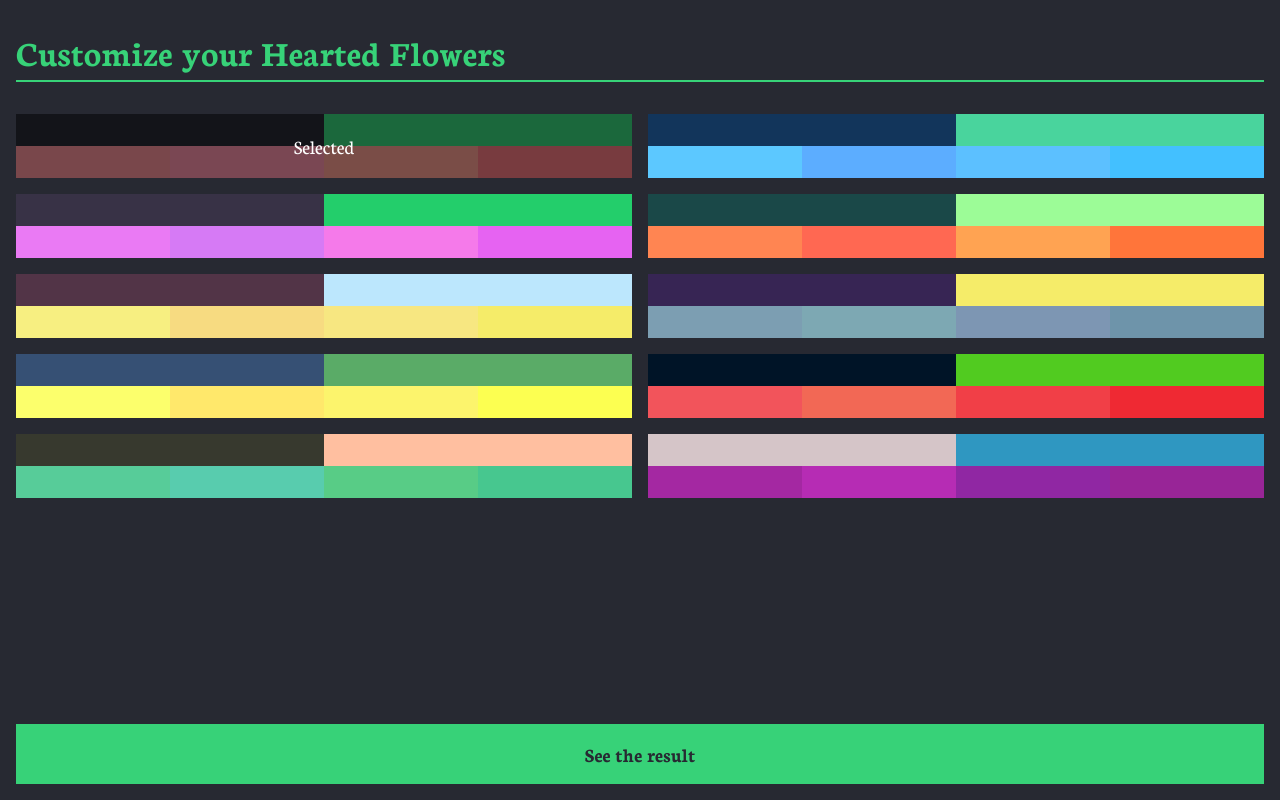
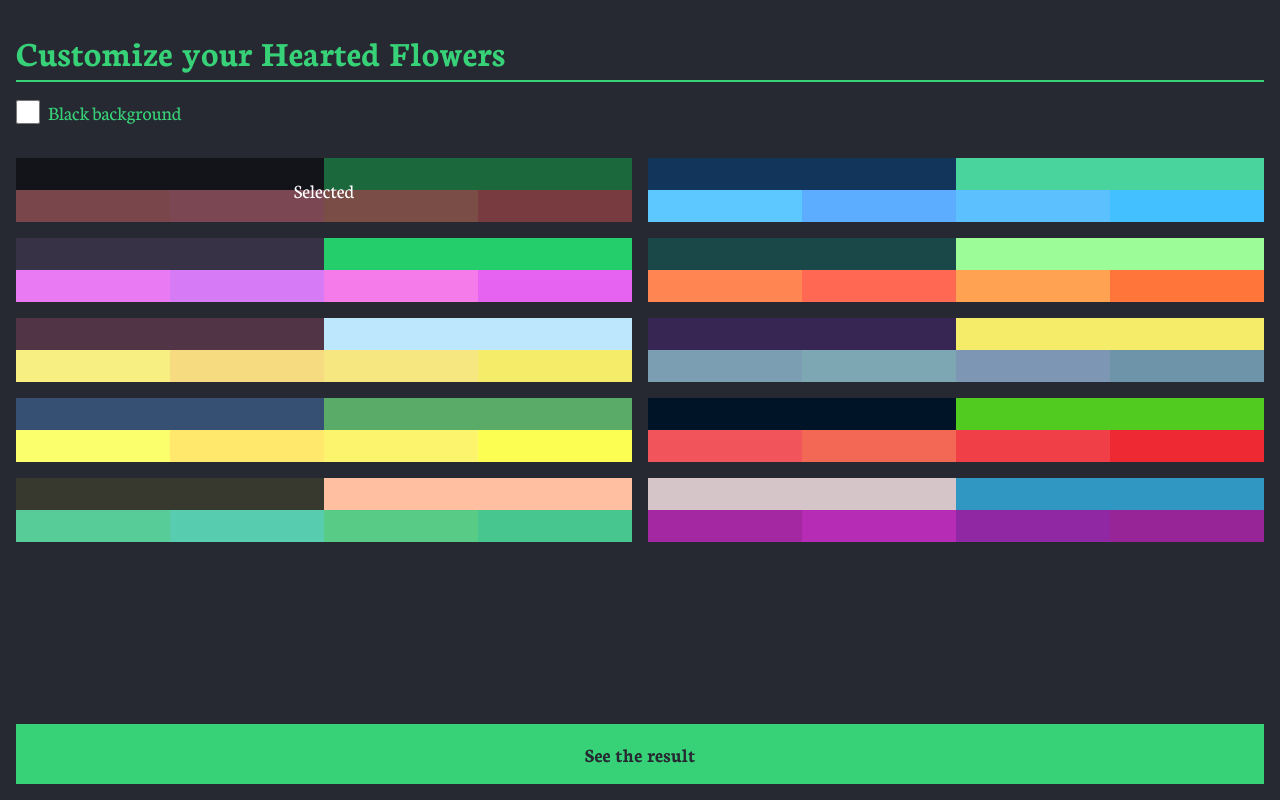
Before and after one commit to Natouche68/hearted-flowers, a SvelteKit app: page /edit in a window 1280 px wide. Built offline with nearby package versions, Linux system fonts and the light colour scheme.

Commit message:
Add an option to have a black background

```diff
--- a/src/lib/colorThemes.ts
+++ b/src/lib/colorThemes.ts
@@ -54,3 +54,4 @@ export const colorThemes: ColorTheme[] = [
 ];
 
 export const currentColorTheme = writable(colorThemes[0]);
+export const blackBackground = writable(false);
--- a/src/routes/+layout.svelte
+++ b/src/routes/+layout.svelte
@@ -1,10 +1,11 @@
 <script lang="ts">
 	import '../app.css';
-	import { currentColorTheme, colorThemes } from '$lib/colorThemes';
+	import { currentColorTheme, colorThemes, blackBackground } from '$lib/colorThemes';
 
 	let { children, data } = $props();
 
 	currentColorTheme.set(colorThemes[data.colorThemeId]);
+	blackBackground.set(data.blackBackground);
 </script>
 
 <svelte:head>
--- a/src/routes/+layout.ts
+++ b/src/routes/+layout.ts
@@ -2,8 +2,10 @@ import type { LayoutLoad } from "./$types";
 
 export const load: LayoutLoad = async ({ url }) => {
 	const colorThemeId = Number(url.searchParams.get("colorTheme")) ?? 0;
+	const blackBackground = url.searchParams.get("blackBackground") !== null;
 
 	return {
 		colorThemeId,
+		blackBackground,
 	};
 };
--- a/src/routes/+page.svelte
+++ b/src/routes/+page.svelte
@@ -1,6 +1,10 @@
 <script lang="ts">
 	import { onMount } from "svelte";
-	import { currentColorTheme, colorThemes } from "$lib/colorThemes";
+	import {
+		currentColorTheme,
+		colorThemes,
+		blackBackground,
+	} from "$lib/colorThemes";
 	import Flower from "$lib/Flower.svelte";
 
 	let leftFlower = $state<FlowerObject>();
@@ -79,11 +83,16 @@
 		img.onload = () => {
 			const ctx = canvasElement.getContext("2d") as CanvasRenderingContext2D;
 
-			const gradient = ctx.createLinearGradient(0, 0, 0, height * pixelRatio);
-			gradient.addColorStop(0, $currentColorTheme.background[1]);
-			gradient.addColorStop(1, $currentColorTheme.background[0]);
-			ctx.fillStyle = gradient;
-			ctx.fillRect(0, 0, width * pixelRatio, height * pixelRatio);
+			if ($blackBackground) {
+				ctx.fillStyle = "#000";
+				ctx.fillRect(0, 0, width * pixelRatio, height * pixelRatio);
+			} else {
+				const gradient = ctx.createLinearGradient(0, 0, 0, height * pixelRatio);
+				gradient.addColorStop(0, $currentColorTheme.background[1]);
+				gradient.addColorStop(1, $currentColorTheme.background[0]);
+				ctx.fillStyle = gradient;
+				ctx.fillRect(0, 0, width * pixelRatio, height * pixelRatio);
+			}
 
 			ctx.drawImage(
 				img,
@@ -116,8 +125,9 @@
 
 <div
 	class="h-screen flex justify-center items-center overflow-hidden"
-	style="background: linear-gradient({$currentColorTheme
-		.background[1]}, {$currentColorTheme.background[0]});"
+	style="background: {$blackBackground
+		? '#000'
+		: `linear-gradient(${$currentColorTheme.background[1]}, ${$currentColorTheme.background[0]})`};"
 >
 	<svg
 		viewBox="0 0 100 100"
@@ -151,7 +161,9 @@
 		class="fixed top-4 right-4 flex flex-col justify-start items-end font-serif text-md"
 	>
 		<a
-			href="/edit?colorTheme={getColorThemeIndex()}"
+			href="/edit?colorTheme={getColorThemeIndex()}{$blackBackground
+				? '&blackBackground'
+				: ''}"
 			style="color: {$currentColorTheme.leaf};"
 		>
 			Edit
--- a/src/routes/edit/+page.svelte
+++ b/src/routes/edit/+page.svelte
@@ -1,5 +1,9 @@
 <script lang="ts">
-	import { currentColorTheme, colorThemes } from "$lib/colorThemes";
+	import {
+		currentColorTheme,
+		colorThemes,
+		blackBackground,
+	} from "$lib/colorThemes";
 	import { fade } from "svelte/transition";
 
 	function getColorThemeIndex() {
@@ -20,7 +24,9 @@
 
 <div
 	class="min-h-dvh p-4 transition"
-	style="background: {$currentColorTheme.background[0]};"
+	style="background: {$blackBackground
+		? '#000'
+		: $currentColorTheme.background[0]};"
 >
 	<h1
 		class="my-4 pb-2 font-serif font-bold text-4xl border-b-2 transition"
@@ -28,6 +34,22 @@
 	>
 		Customize your Hearted Flowers
 	</h1>
+	<div class="flex flex-row justify-start items-center gap-2">
+		<input
+			type="checkbox"
+			id="blackBackground"
+			bind:checked={$blackBackground}
+			class="size-6 transition"
+			style="accent-color: {$currentColorTheme.leaf};"
+		/>
+		<label
+			for="blackBackground"
+			class="font-serif text-xl trasnition"
+			style="color: {$currentColorTheme.leaf};"
+		>
+			Black background
+		</label>
+	</div>
 	<div class="my-8 grid grid-cols-2 gap-4">
 		{#each colorThemes as colorTheme, i}
 			<button
@@ -69,7 +91,9 @@
 		{/each}
 	</div>
 	<a
-		href="/?colorTheme={getColorThemeIndex()}"
+		href="/?colorTheme={getColorThemeIndex()}{$blackBackground
+			? '&blackBackground'
+			: ''}"
 		class="fixed bottom-4 left-4 right-4 p-4 font-serif font-bold text-xl text-center transition"
 		style="background: {$currentColorTheme.leaf}; color: {$currentColorTheme
 			.background[0]};"
```
